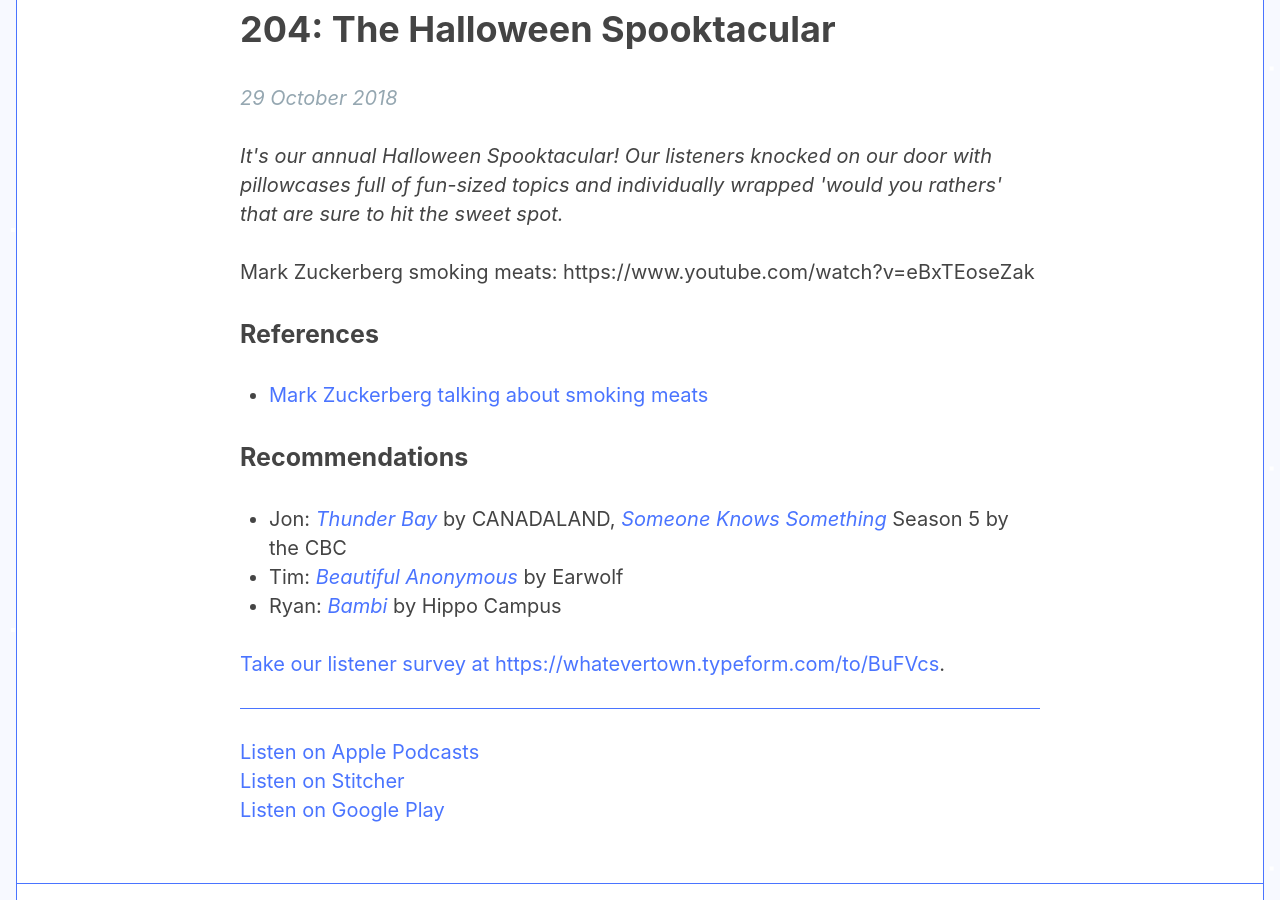
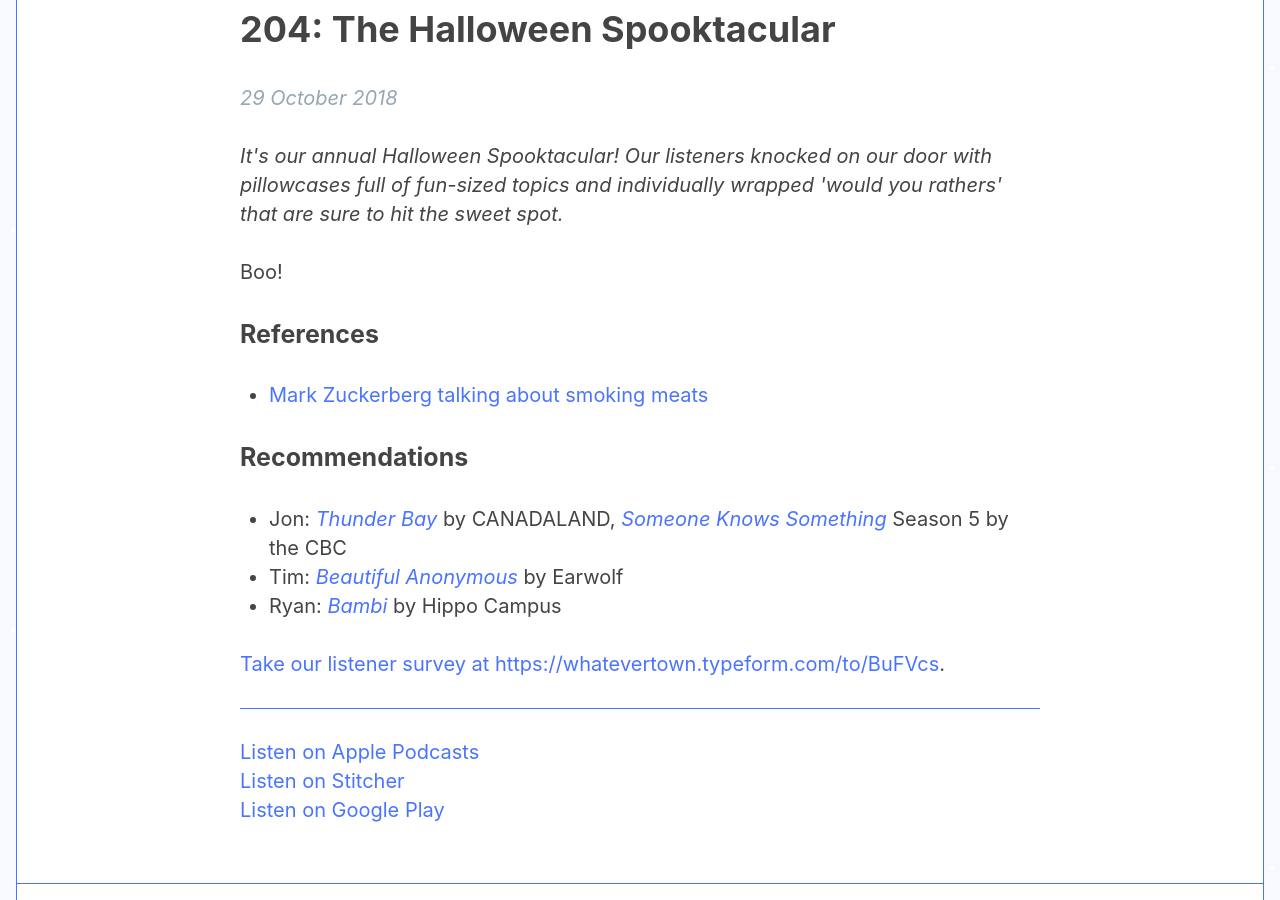
Before and after one commit to jondueck/whatevertown, a Jekyll site: the page built from _posts/2018-10-29-204-the-halloween-spooktacular.markdown, in a window 1280 px wide and 900 px high, scrolled down 555 px. Built offline with Jekyll 4.4.1, drawn with Linux system fonts in a browser that asks for light colours; some web fonts are replaced; comment, search, counter and statistics services are not loaded.

Commit message:
Updated 204 The Halloween Spooktacular

```diff
--- a/_posts/2018-10-29-204-the-halloween-spooktacular.markdown
+++ b/_posts/2018-10-29-204-the-halloween-spooktacular.markdown
@@ -24,7 +24,7 @@
 layout: post
 ---
 
-Mark Zuckerberg smoking meats: https://www.youtube.com/watch?v=eBxTEoseZak
+Boo!
 
 ## References
 - [Mark Zuckerberg talking about smoking meats](https://www.youtube.com/watch?v=eBxTEoseZak)
```
